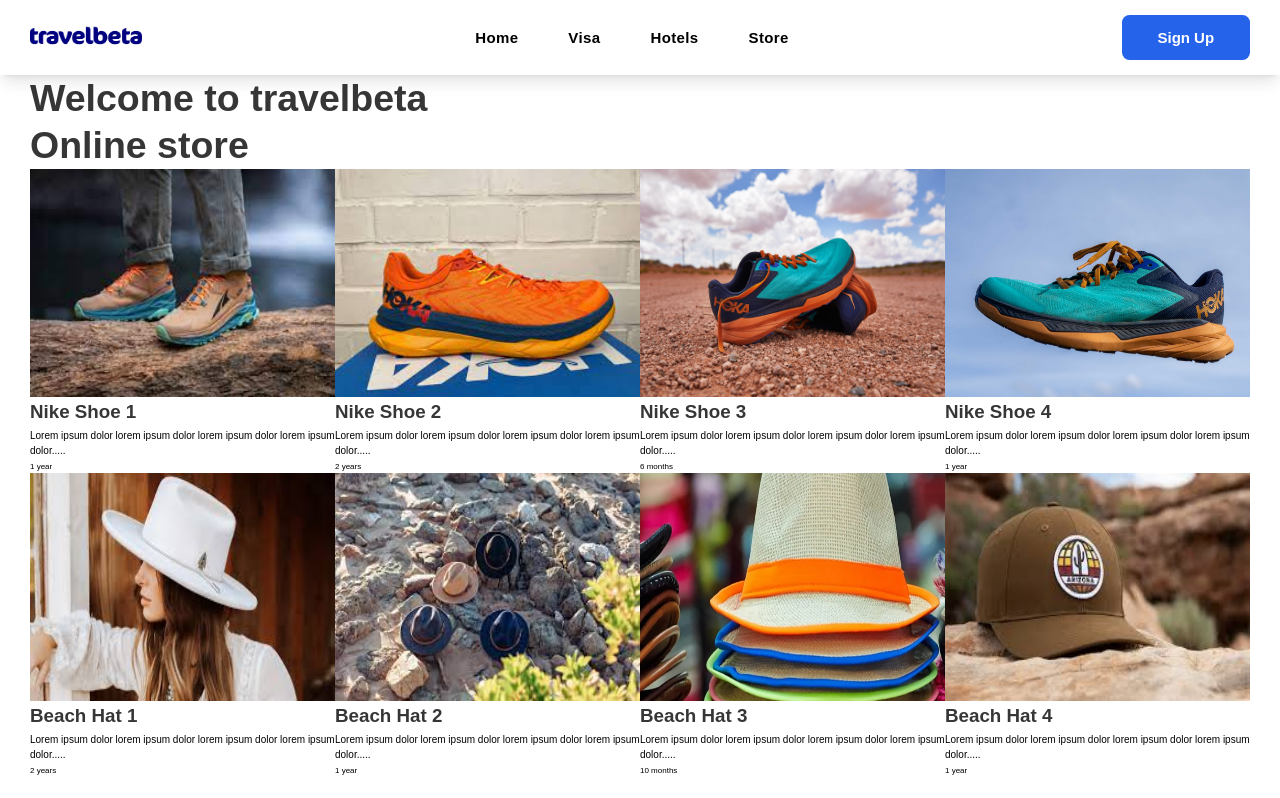
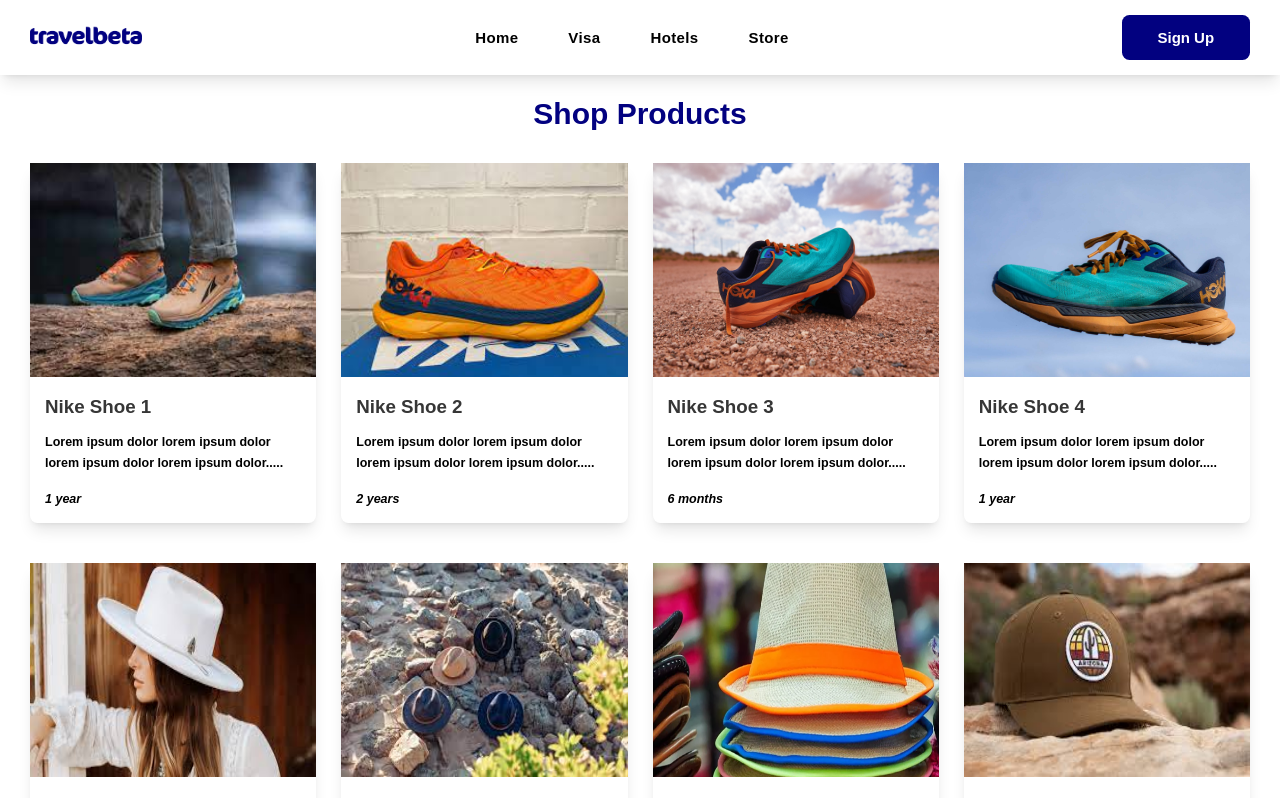
Before and after one commit to gabbytb/tbstore, a React (Create React App) app: page / in a window 1280 px wide. Shown: the top 798 px of the page. Built offline with nearby package versions, Linux system fonts and the light colour scheme.

Commit message:
Initial Commit to Repo

```diff
--- a/public/css/style.css
+++ b/public/css/style.css
@@ -440,7 +440,8 @@
 :root {
   --root-font-size: 10px;
   --root-font-family: sans-serif;
-  --root-color: #000000c9;
+  --root-color: rgba(0, 0, 0, 0.788);
+  --root-primary-color: rgb(2, 1, 128);
 }
 
 html {
@@ -572,13 +573,20 @@
 }
 
 .page-title h1 {
-  font-size: 3.75rem;
+  font-size: 3rem;
   line-height: 1.25;
   font-weight: 900;
+  color: var(--root-primary-color);
 }
 
 .product--details h4 {
   font-size: 1.875rem;
+  line-height: 1.625;
+  font-weight: 600;
+}
+
+.product--details p {
+  font-size: 1.25rem;
   line-height: 1.625;
   font-weight: 600;
 }
@@ -591,6 +599,33 @@
 .product--details img {
   height: 100%;
   width: 100%;
+}
+
+.product-info-wrap {
+  padding: 1.5rem;
+}
+
+.product-info-wrap h4 {
+  margin-bottom: 0px;
+}
+
+.product-info-wrap p {
+  margin-bottom: 0.75rem;
+}
+
+.product-info-wrap small {
+  font-size: 1.25rem;
+  line-height: 1.75rem;
+  font-weight: 600;
+  font-style: italic;
+}
+
+.mb-12 {
+  margin-bottom: 3rem;
+}
+
+.mt-8 {
+  margin-top: 2rem;
 }
 
 .flex {
@@ -619,12 +654,8 @@
   min-width: max-content;
 }
 
-.grid-flow-col {
-  grid-auto-flow: column;
-}
-
-.grid-cols-4 {
-  grid-template-columns: repeat(4, minmax(0, 1fr));
+.grid-cols-1 {
+  grid-template-columns: repeat(1, minmax(0, 1fr));
 }
 
 .grid-rows-3 {
@@ -647,17 +678,36 @@
   justify-content: space-between;
 }
 
+.gap-10 {
+  gap: 2.5rem;
+}
+
+.gap-16 {
+  gap: 4rem;
+}
+
 .gap-20 {
   gap: 5rem;
+}
+
+.gap-x-10 {
+  column-gap: 2.5rem;
+}
+
+.gap-y-16 {
+  row-gap: 4rem;
+}
+
+.gap-y-4 {
+  row-gap: 1rem;
 }
 
 .rounded-xl {
   border-radius: 0.75rem;
 }
 
-.bg-blue-600 {
-  --tw-bg-opacity: 1;
-  background-color: rgb(37 99 235 / var(--tw-bg-opacity));
+.bg-skin-dark-blue {
+  background-color: var(--root-primary-color);
 }
 
 .px-12 {
@@ -678,6 +728,10 @@
 .py-6 {
   padding-top: 1.5rem;
   padding-bottom: 1.5rem;
+}
+
+.text-center {
+  text-align: center;
 }
 
 .text-2xl {
@@ -703,3 +757,21 @@
   --tw-shadow-colored: 0 10px 15px -3px var(--tw-shadow-color), 0 4px 6px -4px var(--tw-shadow-color);
   box-shadow: var(--tw-ring-offset-shadow, 0 0 #0000), var(--tw-ring-shadow, 0 0 #0000), var(--tw-shadow);
 }
+
+@media (min-width: 640px) {
+  .sm\:grid-cols-2 {
+    grid-template-columns: repeat(2, minmax(0, 1fr));
+  }
+}
+
+@media (min-width: 768px) {
+  .md\:grid-cols-3 {
+    grid-template-columns: repeat(3, minmax(0, 1fr));
+  }
+}
+
+@media (min-width: 1024px) {
+  .lg\:grid-cols-4 {
+    grid-template-columns: repeat(4, minmax(0, 1fr));
+  }
+}
--- a/src/components/Nav.jsx
+++ b/src/components/Nav.jsx
@@ -30,7 +30,7 @@
                 <ButtonComponent
                     btnURI="https://travelbeta.com/auth/signup"
                     btnText="sign up"
-                    btnProps="flex justify-center text-2xl capitalize bg-blue-600 text-white font-semibold px-6 py-5 rounded-xl"
+                    btnProps="flex justify-center text-2xl capitalize bg-skin-dark-blue text-white font-semibold px-6 py-5 rounded-xl"
                 />
             </div>
         </nav>
--- a/src/components/ShoeItemsCard.jsx
+++ b/src/components/ShoeItemsCard.jsx
@@ -14,11 +14,11 @@
 
 
     return (
-      <Link to={linkURI} alt={productDescription} className="flex flex-col product--details">
+      <Link to={linkURI} alt={productDescription} className="flex flex-col product--details shadow-lg rounded-xl">
           <div className="product-img-wrap">
               <img src={productImg} alt={productDescription} />
           </div>
-          <div className="product-info-wrap">
+          <div className="flex flex-col gap-y-4 product-info-wrap">
               <h4>{productDescription}</h4>
               <p>{productDetails}</p>
               <small>{warrantyInfo}</small>
--- a/src/index.css
+++ b/src/index.css
@@ -9,7 +9,8 @@
   :root {
     --root-font-size: 10px;
     --root-font-family: sans-serif;
-    --root-color: #000000c9;
+    --root-color: rgba(0, 0, 0, 0.788);
+    --root-primary-color: rgb(2, 1, 128);
   }
 
   html {
@@ -37,7 +38,7 @@
 
     .page-title h1 {
       @apply
-        text-6xl/tight font-black
+        text-5xl/tight font-black text-skin-dark-blue
       ;
     }
 
@@ -48,14 +49,47 @@
       ;
     }
 
+    .product--details p {
+      @apply
+        text-xl/relaxed font-semibold
+      ;
+    }
+
     .product--details .product-img-wrap {
       @apply
         min-h-80 h-full
       ;
     }
+
     .product--details img {
       @apply
         w-full h-full
       ;
     }
+
+    .product-info-wrap {
+      @apply
+        p-6
+      ;
+    }
+
+    .product-info-wrap h4 {
+      @apply
+        mb-0
+      ;
+    }
+
+    .product-info-wrap p {
+      @apply
+        mb-3
+      ;
+    }
+
+    .product-info-wrap small {
+      @apply
+        text-xl
+        italic
+        font-semibold
+      ;
+    }
 }
--- a/src/sections/Hero.jsx
+++ b/src/sections/Hero.jsx
@@ -15,12 +15,12 @@
     return (
         <section className='section-1-hero px-12'>
             <div>
-                <div className='page-title'>
-                    <h1>Welcome to travelbeta <br />Online store</h1>
+                <div className='mt-8 mb-12 text-center page-title'>
+                    <h1>Shop Products </h1>
                 </div>
 
-                <div className='grid grid-rows-3 grid-flow-col min-h-max'>
-                    <div className="grid grid-cols-4">
+                <div className='grid grid-rows-3 gap-16 rid-flow-col min-h-max'>
+                    <div className="grid grid-cols-1 sm:grid-cols-2 md:grid-cols-3 lg:grid-cols-4 gap-x-10 gap-y-16">
                         {
                             storeItems.map((item) => {
                                 return (
@@ -29,7 +29,7 @@
                             })
                         }
                     </div>
-                    <div className="grid grid-cols-4">
+                    <div className="grid grid-cols-1 sm:grid-cols-2 md:grid-cols-3 lg:grid-cols-4 gap-10 gap-y-16">
                         {
                             storeItemsTwo.map((item) => {
                                 return (
--- a/tailwind.config.js
+++ b/tailwind.config.js
@@ -5,9 +5,21 @@
     "./src/**/*.{html,jsx,jsx,ts,tsx}",
   ],
   theme: {
-    extend: {},
+    extend: {
+      backgroundColor: {
+        skin: {
+          'dark-blue': 'var(--root-primary-color)',
+        },
+      },
+      textColor: {
+        skin: {
+          'dark-blue': 'var(--root-primary-color)',
+        },
+      },
+    },
     screens: {
       'sm': '640px',
+      'md': '768px',
       'lg': '1024px',
     },
   },
```
